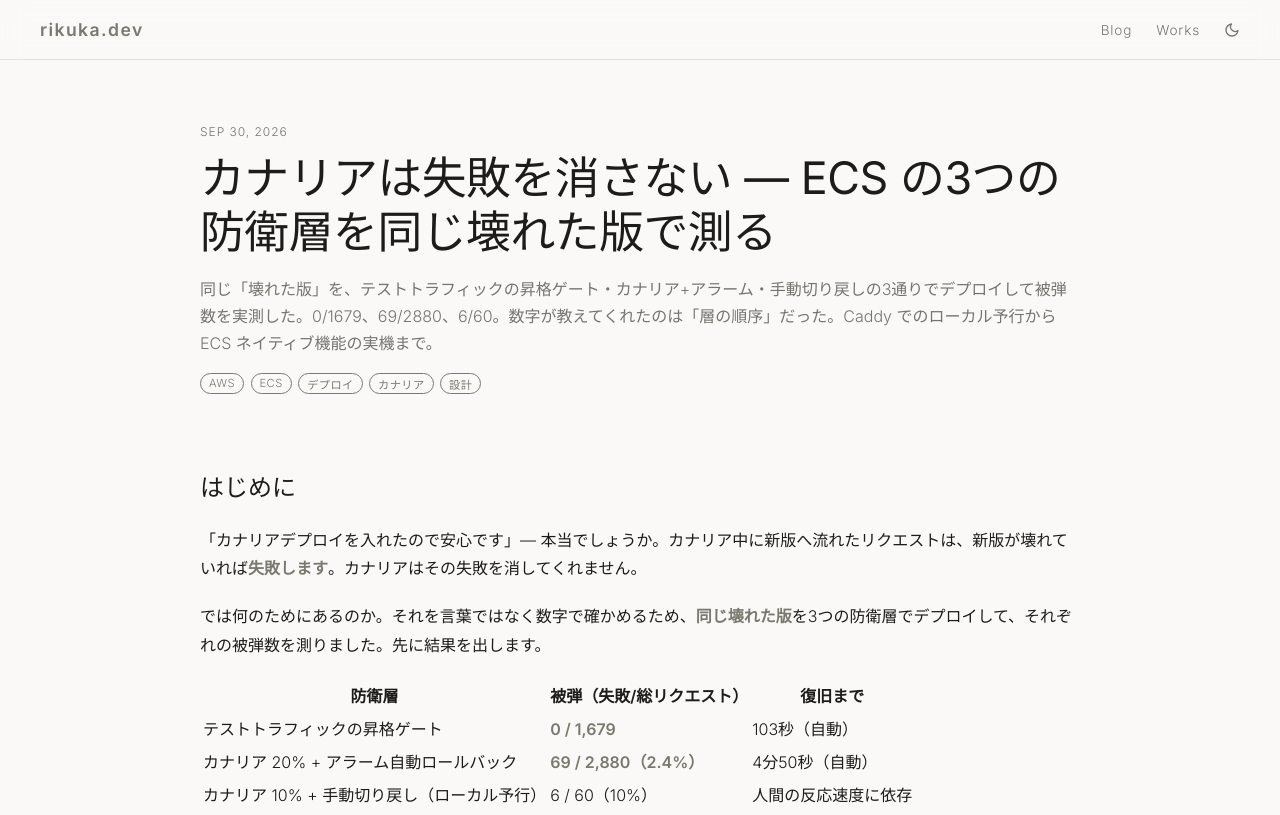
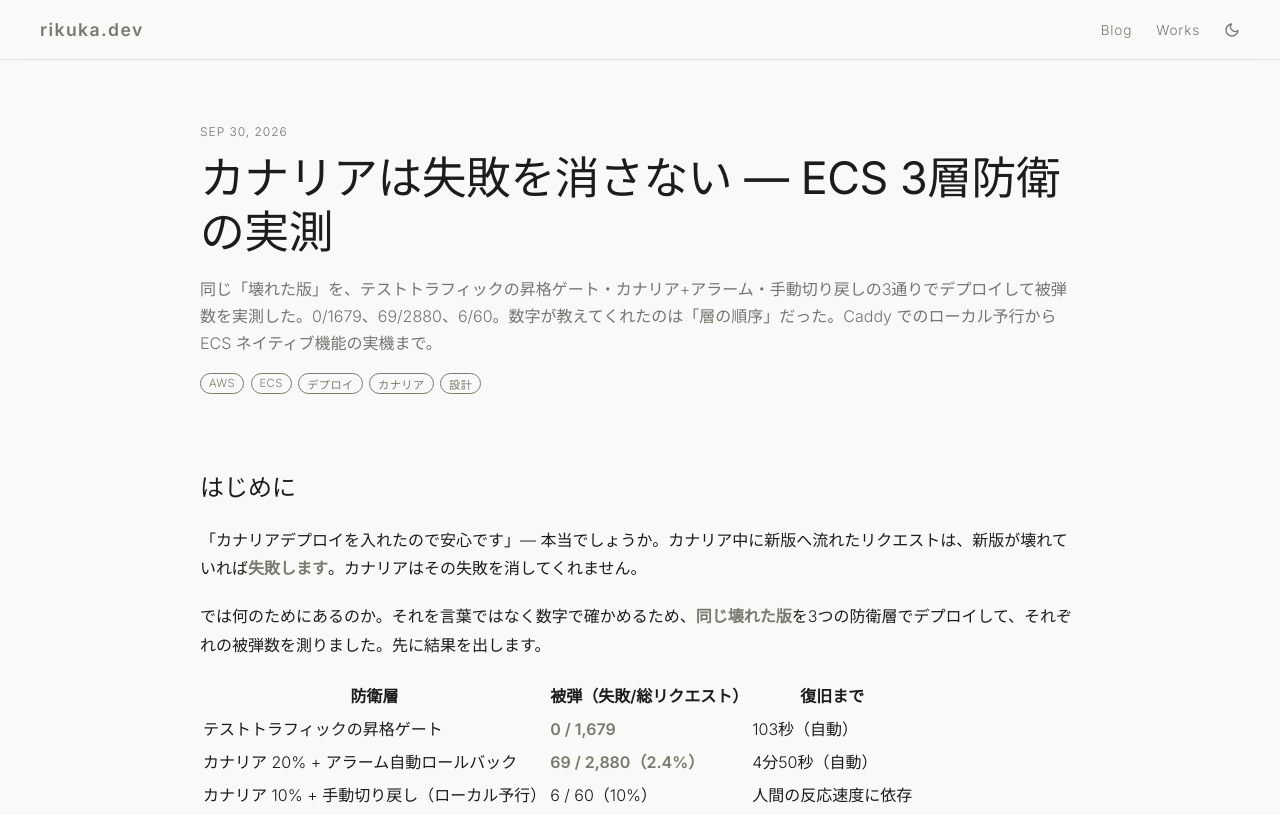
Before and after one commit to rikukaInoue/rikukadev, an Astro site: page /blog/ecs-deployment-gates-measured in a window 1280 px wide. Shown: the top 815 px of the page. Built offline with nearby package versions, Linux system fonts and the light colour scheme; Astro itself is replaced by a stand-in of ours; some packages are replaced by stand-ins of ours.

Commit message:
タイトルを32字規約に収める

```diff
--- a/src/content/blog/ecs-deployment-gates-measured.mdx
+++ b/src/content/blog/ecs-deployment-gates-measured.mdx
@@ -1,5 +1,5 @@
 ---
-title: "カナリアは失敗を消さない — ECS の3つの防衛層を同じ壊れた版で測る"
+title: "カナリアは失敗を消さない — ECS 3層防衛の実測"
 date: 2026-09-30
 tags: ["AWS", "ECS", "デプロイ", "カナリア", "設計"]
 description: "同じ「壊れた版」を、テストトラフィックの昇格ゲート・カナリア+アラーム・手動切り戻しの3通りでデプロイして被弾数を実測した。0/1679、69/2880、6/60。数字が教えてくれたのは「層の順序」だった。Caddy でのローカル予行から ECS ネイティブ機能の実機まで。"
```
